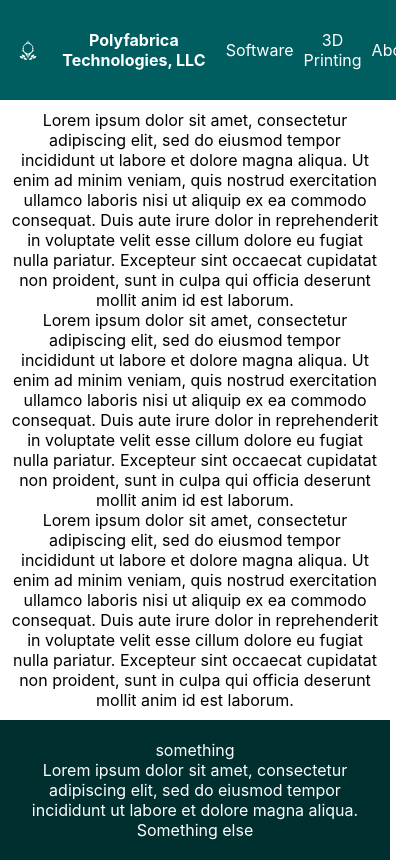
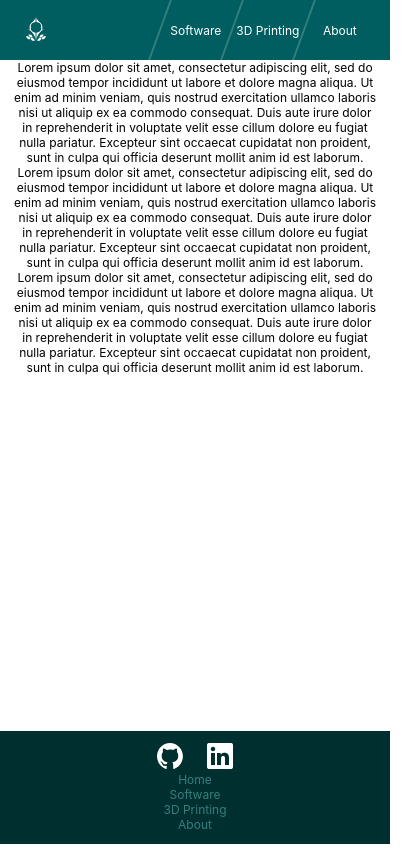
Before and after one commit to jdshap/jdshap.github.io, a React (Create React App) app: page / in a window 390 px wide. Shown: the whole page, 417 px wide, since content can reach past the window. Built offline with nearby package versions, Linux system fonts and the light colour scheme.

Commit message:
Pre-content layout finalization

```diff
--- a/src/App.css
+++ b/src/App.css
@@ -1,4 +1,6 @@
 html * {
+  font-size: 16px;
+
   box-sizing: border-box !important;
 }
 
@@ -7,19 +9,22 @@ html * {
   background-color: #eff6f6;
 
   min-width: 100vw;
+  max-width: 100vw;
   min-height: 100vh;
+  max-height: 100vh;
+  margin: auto;
 
   display: flex;
   flex-direction: column;
   align-items: center;
 
+  overflow: hidden;
 }
 
 .App-header {
   background-color: #005e61;
 
   min-width: 100%;
-  padding: 0 0;
 
   display: flex;
   flex-direction: column;
@@ -50,12 +55,59 @@ html * {
 
 
 .App-footer > *{
+  color: #367e7e;
   padding: 10px 0;
 }
 
+.Social-icon {
+  height: 26px;
+  margin-left: 1em;
+  margin-right: 1em;
+}
+
+.Sitemap {
+  color: #367e7e;
+  border-left: 1px solid #367e7e;
+  border-right: 1px solid #367e7e;
+  padding-left: 5em;
+  padding-right: 5em;
+}
+
+.Sitemap:first-of-type {
+  border-left: 2px solid #367e7e;
+}
+.Sitemap:last-of-type {
+  border-right: 2px solid #367e7e;
+}
+
+.Sitemap:hover {
+  color: white;
+}
+
 @media only screen and (max-width: 768px){
-  .App > *, .App-header > *, .App-footer > * {
-    min-width: 100%;
-    padding: 10px 10px 10px 10px;
+  html * {
+    font-size: 12px;
+  }
+
+  .App > *, .App-header > * {
+    max-width: 100%;
+    min-height: 5em;
+    padding: 0px 1em;
+  }
+
+  .App-footer > * {
+    max-width: 100%;
+    border: none;
+    padding: 1em;
+  }
+
+  .Sitemap, .Sitemap:first-of-type, .Sitemap:last-of-type {
+    border: none;
+    display: block;
   }
 }
+
+a {
+  color: unset;
+  text-decoration: none;
+}
--- a/src/App.js
+++ b/src/App.js
@@ -17,7 +17,18 @@ function App() {
       </body>
 
       <footer className="App-footer">
-        <div style={{"width":"70%"}}>something<br/>Lorem ipsum dolor sit amet, consectetur adipiscing elit, sed do eiusmod tempor incididunt ut labore et dolore magna aliqua.<br/>Something else</div>
+        <div style={{"width":"70%"}}>
+          <div>
+            <a href='https://www.github.com/jdshap/'><img className="Social-icon" src='/assets/images/github-mark-white.svg'/></a>
+            <a href="https://www.linkedin.com/in/jdshap/"><img className="Social-icon" src='/assets/images/In-White-26.png'/></a>
+          </div>
+          <div>
+            <a className="Sitemap" href='/'>Home</a>
+            <a className="Sitemap" href='/software'>Software</a>
+            <a className="Sitemap" href='/printing'>3D Printing</a>
+            <a className="Sitemap" href='/about'>About</a>
+          </div>
+        </div>
       </footer>
     </div>
   );
--- a/src/components/navbar/navbar.css
+++ b/src/components/navbar/navbar.css
@@ -1,23 +1,31 @@
-.Navbar{
+.Navbar {
+    height: 3em;
     width: 70%;
 
     display: flex;
     flex-direction: row;
     align-items: center;
-    gap: 10px;
+    gap: 1em;
 }
 
-.Navbar > *{
-    padding: 10px 0;
-}
-
-.Navbar-tabs{
+.Navbar-tabs {
     margin-left: auto;
-    min-width: 20%;
+    height: 100%;
+    min-width: 30%;
 
     display: flex;
     flex-direction: row;
     align-items: center;
     justify-content: space-between;
-    gap: 10px;
 }
+
+@media only screen and (max-width: 768px) {
+    .Navbar {
+        max-width: 100vh;
+            width: 100%;
+    }
+
+    .Title {
+        visibility: hidden;
+    }
+}
--- a/src/components/navbar/navbar.jsx
+++ b/src/components/navbar/navbar.jsx
@@ -7,12 +7,12 @@ import Navtab from '../navtab';
 function Navbar() {
     return (
         <div className="Navbar">
-            <img src="/logo.svg" alt="logo.svg" style={{"width": "40px", "height": "40px", "filter":"grayscale(100%) brightness(1000%)"}} />
-            <div style={{"font-weight":"bold"}}>Polyfabrica Technologies, LLC</div>
+            <a href='/'><img src="/logo.svg" alt="logo.svg" style={{"width": "2em", "height": "2em", "padding":"0", "filter":"grayscale(100%) brightness(1000%)"}} /></a>
+            <div className="Title" style={{"font-weight":"bold"}}>Joseph Shapiro</div>
             <div className="Navbar-tabs">
-                <Navtab name="Software" reference="null" />
-                <Navtab name="3D Printing" reference="null" />
-                <Navtab name="About" reference="null" />
+                <Navtab name="Software" reference="/software" />
+                <Navtab name="3D Printing" reference="printing" />
+                <Navtab name="About" reference="about" />
             </div>
         </div>
     );
--- /dev/null
+++ b/src/components/navtab/navtab.css
@@ -0,0 +1,32 @@
+.Navtab {
+
+    width: 33%;
+    min-width: 6em;
+    height: 100%;
+    transform: skew(-20deg);
+
+    flex-grow: 1;
+    display: flex;
+    flex-direction: column;
+    align-content: center;
+    justify-content: center;
+}
+
+.Navtab:hover {
+    background-color: #367e7e;
+    cursor: pointer;
+}
+
+.Navtab > * {
+    transform: skew(20deg);
+}
+
+@media only screen and (max-width: 768px) {
+    .Navtab:hover {
+        background-color: unset;
+    }
+
+    .Navtab {
+        border-left: 2px solid #367e7e;
+    }
+}
--- a/src/components/navtab/navtab.jsx
+++ b/src/components/navtab/navtab.jsx
@@ -1,10 +1,12 @@
+import './navtab.css';
+
 import React from "react";
 
 function Navtab(props) {
     return(
-        <div>
-            {props.name}
-        </div>
+        <a className="Navtab" href={props.reference}>
+            <span>{props.name}</span>
+        </a>
     );
 }
 
```
Also changed, not shown: public/assets/images/In-White-26.png (added), public/assets/images/github-mark-white.svg (added).
